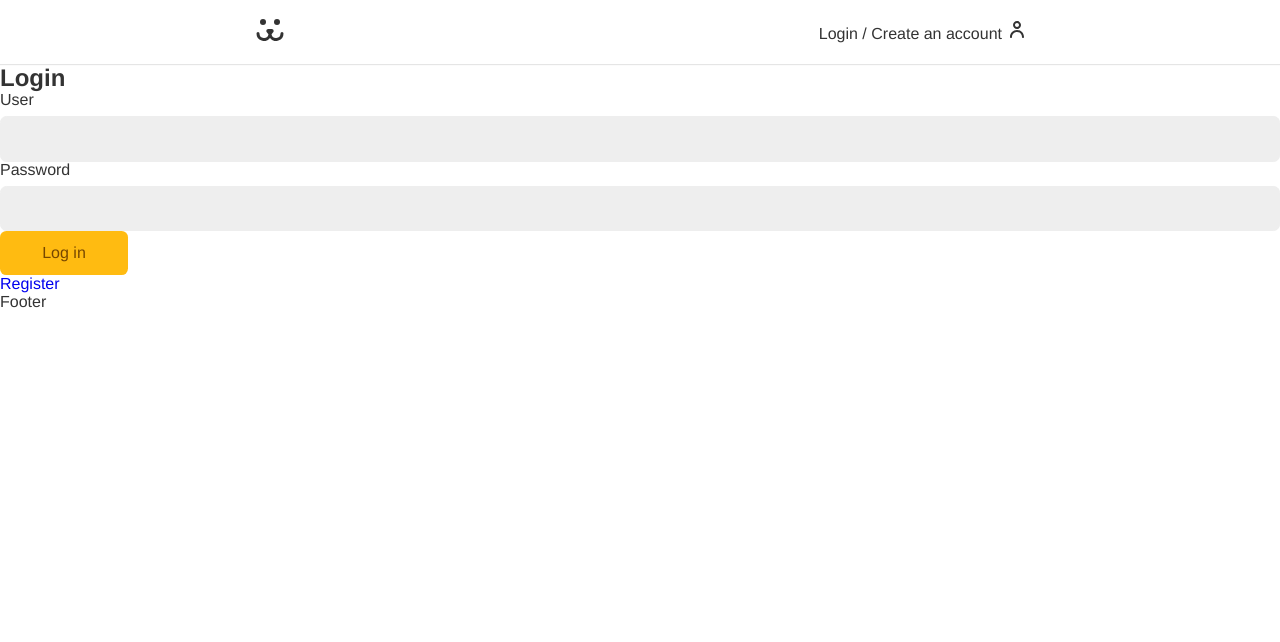
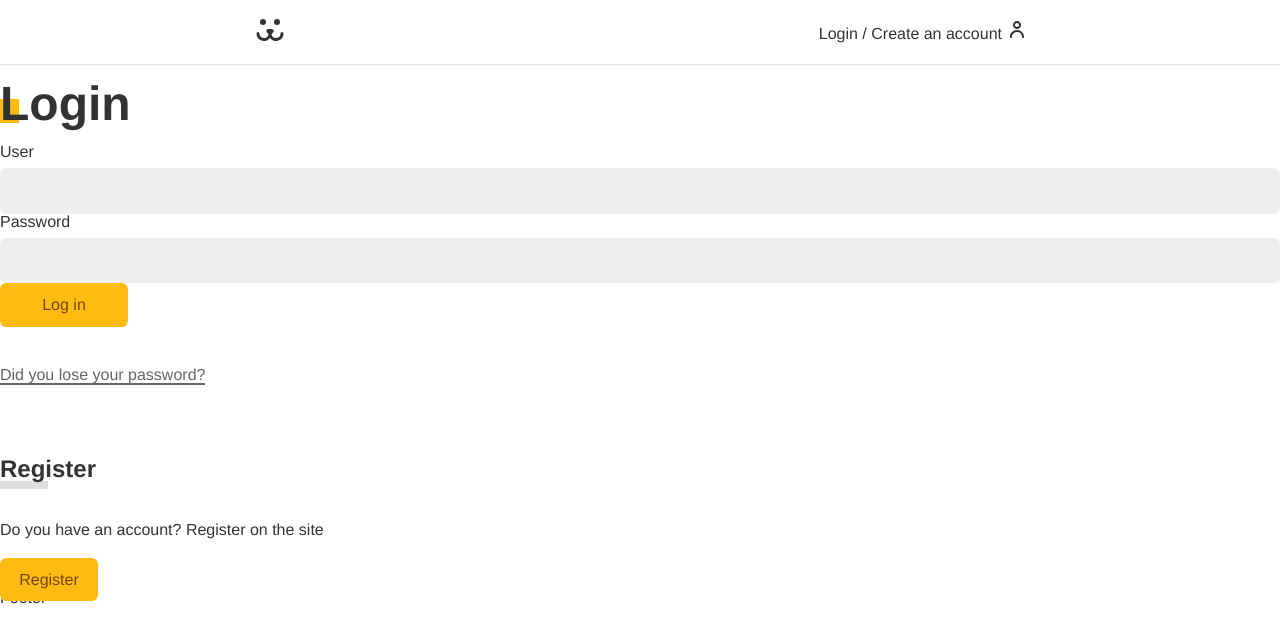
Before and after one commit to andersonfagundes/dogs, a React (Vite) app: page /login in a window 1280 px wide. Shown: the top 642 px of the page. Built offline with nearby package versions, Linux system fonts and the light colour scheme; the HTML template or start-up script is replaced by a standard one.

Commit message:
Login Form

```diff
--- a/src/App.css
+++ b/src/App.css
@@ -1,3 +1,5 @@
+@import url('https://fonts.googleapis.com/css2?family=Spectral:wght@700&display=swap');
+
 * {
   box-sizing: border-box;
 }
@@ -7,7 +9,7 @@
   margin: 0px;
   color: #333;
   --type-first: Helvetica, Arial, sans-serif;
-  --type-secont: 'Spectral', Georgia;
+  --type-secont: 'Spectral', georgia;
   font-family: var(--type-first);
 }
 
@@ -41,6 +43,7 @@
 
 a {
   text-decoration: none;
+  color: #333;
 }
 
 .container {
@@ -48,3 +51,38 @@
   padding: 0 1rem;
   margin: 0 auto;
 }
+
+.title {
+  font-family: var(--type-second);
+  line-height: 1;
+  font-size: 3rem;
+  margin: 1rem 0;
+  position: relative;
+  z-index: 1;
+}
+
+.title::after {
+  content: '';
+  display: block;
+  width: 1.5rem;
+  height: 1.5rem;
+  background: #fb1;
+  position: absolute;
+  bottom: 5px;
+  left: -5px;
+  border-raidus: 0.2rem;
+  z-index: -1;
+}
+
+.animationLeft {
+  opacity: 0;
+  transform: translateX(-20px);
+  animation: animationLeft 0.3s forwards;
+}
+
+@keyframes animationLeft {
+  to {
+    opacity: 1;
+    transform: initial;
+  }
+}
--- /dev/null
+++ b/src/Components/Helper/Error.jsx
@@ -0,0 +1,8 @@
+import React from 'react';
+
+const Error = ({ error }) => {
+  if (!error) return null;
+  return <p style={{ color: '#f31', margin: '1rem 0' }}>{error}</p>;
+};
+
+export default Error;
--- a/src/Components/Login/LoginForm.jsx
+++ b/src/Components/Login/LoginForm.jsx
@@ -4,6 +4,9 @@
 import Button from '../Forms/Button';
 import useForm from '../../Hooks/useForm';
 import { UserContext } from '../../UserContext';
+import Error from '../Helper/Error';
+import styles from './LoginForm.module.css';
+import stylesButton from '../Forms/Button.module.css';
 
 const LoginForm = () => {
   const username = useForm();
@@ -20,9 +23,9 @@
   }
 
   return (
-    <section>
-      <h1>Login</h1>
-      <form action="" onSubmit={handleSubmit}>
+    <section className="animationLeft">
+      <h1 className="title">Login</h1>
+      <form className={styles.form} onSubmit={handleSubmit}>
         <Input label="User" type="text" name="username" {...username} />
         <Input label="Password" type="password" name="password" {...password} />
         {loading ? (
@@ -30,9 +33,18 @@
         ) : (
           <Button>Log in</Button>
         )}
-        {error && <p>{error}</p>}
+        <Error error={error} />
       </form>
-      <Link to="/login/create">Register</Link>
+      <Link className={styles.lost} to="/login/lost">
+        Did you lose your password?
+      </Link>
+      <div className={styles.register}>
+        <h2 className={styles.subtitle}>Register</h2>
+        <p>Do you have an account? Register on the site</p>
+        <Link className={stylesButton.button} to="/login/create">
+          Register
+        </Link>
+      </div>
     </section>
   );
 };
--- /dev/null
+++ b/src/Components/Login/LoginForm.module.css
@@ -0,0 +1,42 @@
+.form {
+  margin-bottom: 2rem;
+}
+
+.lost {
+  display: inline-block;
+  color: #666;
+  padding: 0.5rem 0;
+  line-height: 1;
+}
+
+.lost::after {
+  content: '';
+  height: 2px;
+  width: 100%;
+  background: currentColor;
+  display: block;
+}
+
+.register {
+  margin-top: 4rem;
+}
+
+.register p {
+  margin-top: 2rem;
+  margin-bottom: 2rem;
+}
+
+.subtitle {
+  font-family: var(---type-second);
+  line-height: 1;
+  font-size: 2 rem;
+}
+
+.subtitle::after {
+  content: '';
+  display: block;
+  background: #ddd;
+  height: 0.5rem;
+  width: 3rem;
+  border-raidus: 0.2rem;
+}
```
